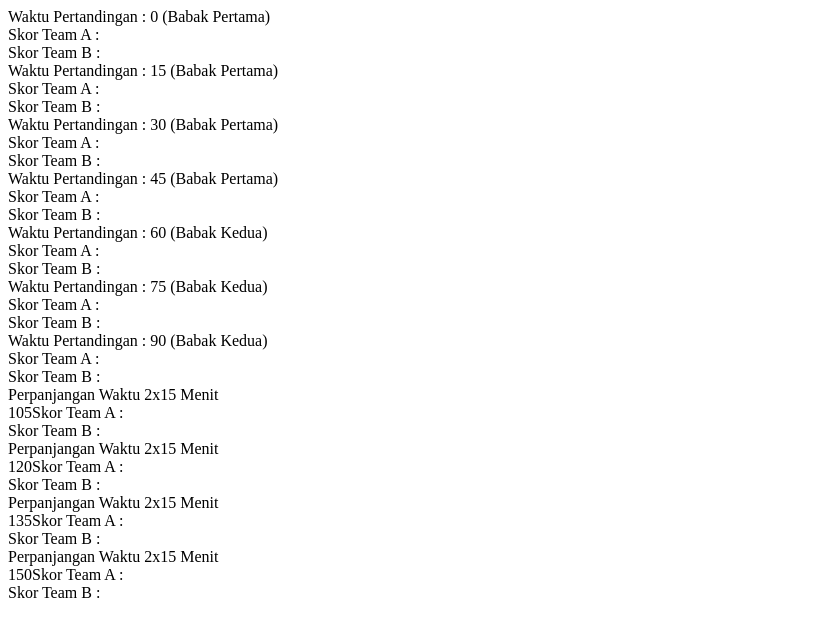
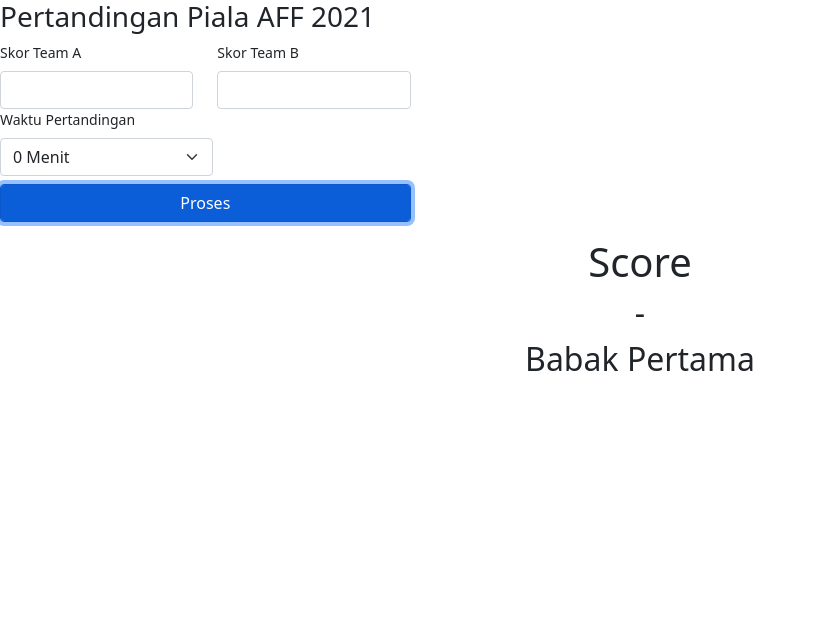
Before and after one commit to rabbitz215/javascript_dom, a plain HTML site: page sepakbola.html in a window 1280 px wide. Both pictures are taken after a click on the button "Proses". Shown: the whole page, without its empty margins (0-816 px from the left). Drawn offline with nearby package versions, Linux system fonts and the light colour scheme.

Commit message:
initial commit

```diff
--- a/javascript/aff.js
+++ b/javascript/aff.js
@@ -1,22 +1,31 @@
+for(i = 0; i < 150; i = i + 15){
+    document.getElementById("waktu").innerHTML += "<option value='"+i+"'>"+i+" Menit</option>";
+}
+
 function match(){
     let skora = document.getElementById("skora").value;
     let skorb = document.getElementById("skorb").value;
+    let waktu = document.getElementById("waktu").value;
 
-    for(let i = 0; i <= 150; i = i + 15){
-        if(i <= 45){
-            document.write("Waktu Pertandingan : "+i+" (Babak Pertama) <br>");
-            document.write("Skor Team A : "+skora+"<br>");
-            document.write("Skor Team B : "+skorb+"<br>");
-        }else if(i >= 45 && i<=90){
-            document.write("Waktu Pertandingan : "+i+" (Babak Kedua) <br>");
-            document.write("Skor Team A : "+skora+"<br>");
-            document.write("Skor Team B : "+skorb+"<br>");
-        }else if(skora == skorb && i >= 90 ){
-            document.write("Perpanjangan Waktu 2x15 Menit <br>"+i);
-            document.write("Skor Team A : "+skora+"<br>");
-            document.write("Skor Team B : "+skorb+"<br>");
-        }else if(skora == skorb && i >= 150){
-            document.write("Adu Penalty");
-        }
+    function score(){
+        document.getElementById("kotak").innerHTML = "<h1>Score</h1>";
+        document.getElementById("kotak").innerHTML += "<h2>"+skora +" - "+skorb+"</h2>";
+    }
+
+    if(waktu <= 45){
+        score();
+        document.getElementById("kotak").innerHTML += "<h2>Babak Pertama</h2>";
+    }else if(waktu <= 90){
+        score();
+        document.getElementById("kotak").innerHTML += "<h2>Babak Kedua</h2>";
+    }else if(skora == skorb && waktu <= 105){
+        score();
+        document.getElementById("kotak").innerHTML += "<h2>Babak Tambahan 2x15 Menit</h2>";
+    }else if(skora == skorb && waktu <= 120){
+        score();
+        document.getElementById("kotak").innerHTML += "<h2>Babak Tambahan 2x15 Menit</h2>";
+    }else if(skora == skorb && waktu <= 135){
+        score();
+        document.getElementById("kotak").innerHTML += "<h2>Adu Penalty</h2>";
     }
 }
--- a/sepakbola.html
+++ b/sepakbola.html
@@ -23,10 +23,18 @@
           <input type="text" name="skorb" id="skorb" class="form-control" />
         </div>
       </div>
+      <div class="col-md-2">
+        <label for="waktu" class="form-label">Waktu Pertandingan</label>
+        <select name="waktu" id="waktu" class="form-select">
+        </select>
+      </div>
+      </div>
       <div class="row pt-2">
-        <div class="col-md-5">
+        <div class="col-md-4">
           <button type="button" id="btn_hasil" class="btn btn-primary form-control" onclick="match()">Proses</button>
         </div>
+      </div>
+      <div id="kotak" class="mt-3 text-md-center">
       </div>
     <!-- letakkan link ke file javascript disini -->
     <script src="javascript/main.js"></script>
```
